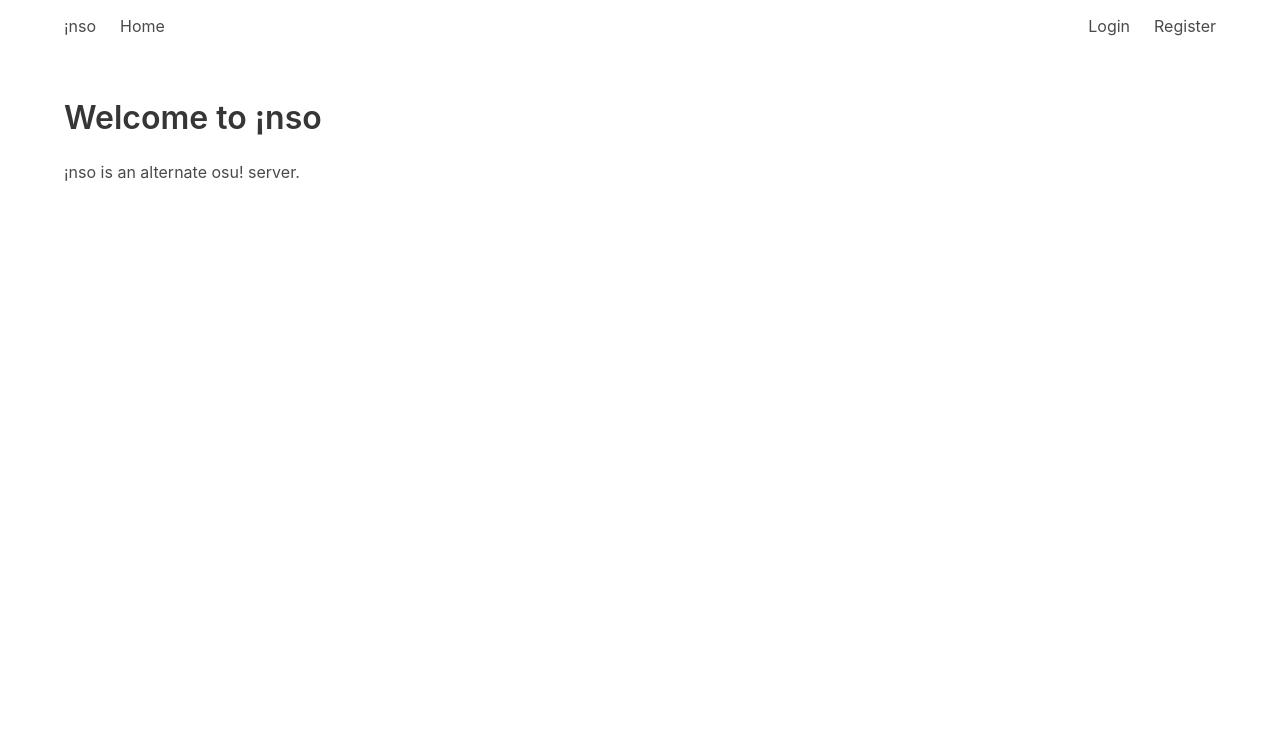
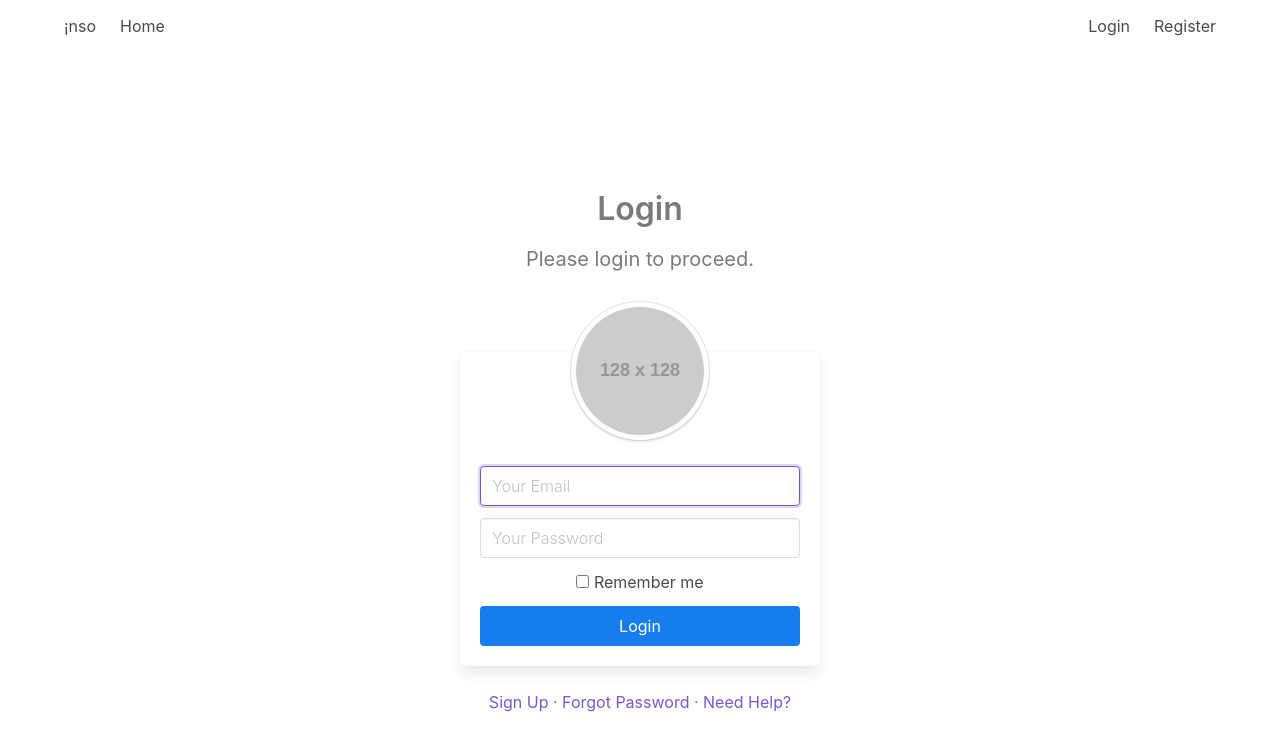
Before and after one commit to nsogame/frontend, a Vue app: page /login in a window 1280 px wide. Shown: the top 750 px of the page. Built offline with nearby package versions, Linux system fonts and the light colour scheme.

Commit message:
login page

```diff
--- a/index.html
+++ b/index.html
@@ -2,6 +2,8 @@
 <html lang="en">
     <head>
         <title>&iexcl;nso</title>
+        <meta name="viewport" content="width=device-width, initial-scale=1">
+        <meta charset="utf-8">
     </head>
     <body>
         <div id="app"></div>
--- a/package.json
+++ b/package.json
@@ -9,6 +9,7 @@
   "devDependencies": {
     "@vue/component-compiler-utils": "^2.6.0",
     "cssnano": "^4.1.10",
+    "sass": "^1.17.3",
     "vue-template-compiler": "^2.6.10"
   }
 }
--- a/src/Navbar.vue
+++ b/src/Navbar.vue
@@ -2,9 +2,9 @@
     <nav class="navbar" role="navigation" aria-label="main navigation">
         <div class="container">
             <div class="navbar-brand">
-                <a class="navbar-item" href="https://bulma.io">
+                <router-link class="navbar-item" :to="{name: 'index'}">
                     &iexcl;nso
-                </a>
+                </router-link>
                 <a role="button" class="navbar-burger burger" aria-label="menu" aria-expanded="false" data-target="navbarBasicExample">
                     <span aria-hidden="true"></span>
                     <span aria-hidden="true"></span>
@@ -13,11 +13,11 @@
             </div>
             <div id="navbarBasicExample" class="navbar-menu">
                 <div class="navbar-start">
-                    <a class="navbar-item">Home</a>
+                    <router-link class="navbar-item" :to="{name: 'index'}">Home</router-link>
                 </div>
                 <div class="navbar-end">
-                    <a class="navbar-item">Login</a>
-                    <a class="navbar-item">Register</a>
+                    <router-link class="navbar-item" :to="{name: 'login'}">Login</router-link>
+                    <router-link class="navbar-item" :to="{name: 'register'}">Register</router-link>
                 </div>
             </div>
         </div>
--- a/src/router.js
+++ b/src/router.js
@@ -3,11 +3,22 @@
 Vue.use(Router);
 
 export default new Router({
+    mode: "history",
     routes: [
         {
             path: "/",
             name: "index",
             component: () => import("./views/Home"),
-        }
-    ]
+        },
+        {
+            path: "/login",
+            name: "login",
+            component: () => import("./views/Login"),
+        },
+        {
+            path: "/register",
+            name: "register",
+            component: () => import("./views/Register"),
+        },
+    ],
 });
--- /dev/null
+++ b/src/views/Login.vue
@@ -0,0 +1,64 @@
+<template>
+    <section class="hero is-fullheight">
+        <div class="hero-body">
+            <div class="container has-text-centered">
+                <div class="column is-4 is-offset-4">
+                    <h3 class="title has-text-grey">Login</h3>
+                    <p class="subtitle has-text-grey">Please login to proceed.</p>
+                    <div class="box">
+                        <figure class="avatar">
+                            <img src="https://placehold.it/128x128">
+                        </figure>
+                        <form>
+                            <div class="field">
+                                <div class="control">
+                                    <input class="input" type="email" placeholder="Your Email" autofocus="">
+                                </div>
+                            </div>
+                            <div class="field">
+                                <div class="control">
+                                    <input class="input" type="password" placeholder="Your Password">
+                                </div>
+                            </div>
+                            <div class="field">
+                                <label class="checkbox">
+                                    <input type="checkbox"> Remember me
+                                </label>
+                            </div>
+                            <button class="button is-block is-info is-fullwidth">Login</button>
+                        </form>
+                    </div>
+                    <div class="has-text-grey">
+                        <router-link :to="{name: 'index'}">Sign Up</router-link> &middot;
+                        <router-link :to="{name: 'index'}">Forgot Password</router-link> &middot;
+                        <router-link :to="{name: 'index'}">Need Help?</router-link>
+                    </div>
+                </div>
+            </div>
+        </div>
+    </section>
+</template>
+
+<style lang="scss" scoped>
+.box {
+    margin-top: 5rem;
+}
+.avatar {
+    margin-top: -70px;
+    padding-bottom: 20px;
+
+    img {
+        padding: 5px;
+        background: #fff;
+        border-radius: 50%;
+        -webkit-box-shadow: 0 2px 3px rgba(10,10,10,.1), 0 0 0 1px rgba(10,10,10,.1);
+        box-shadow: 0 2px 3px rgba(10,10,10,.1), 0 0 0 1px rgba(10,10,10,.1);
+    }
+}
+input {
+    font-weight: 300;
+}
+p.subtitle {
+    padding-top: 1rem;
+}
+</style>
--- /dev/null
+++ b/src/views/Register.vue
@@ -0,0 +1,3 @@
+<template>
+    <p>register</p>
+</template>
```
Also changed, not shown: 1 other file (tests, documents, lock files or other folders).
